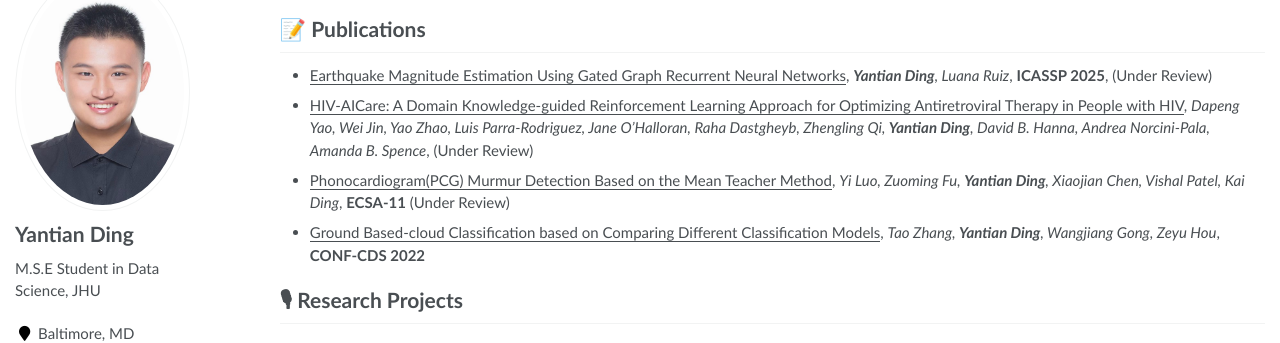
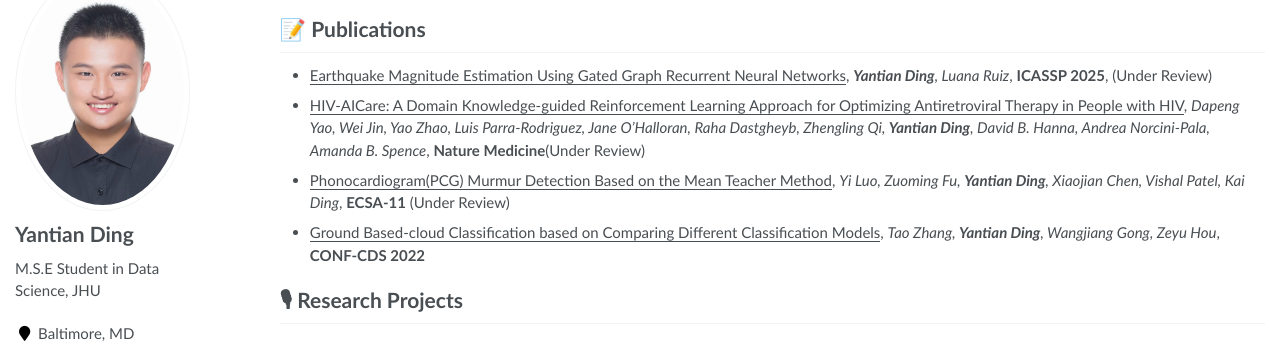
Before and after one commit to yding72/yding72.github.io, a Jekyll site: the page built from _pages/about.md, in a window 1280 px wide and 900 px high, scrolled down 1044 px. Shown: the part 119-462 px from the top of the window. Built offline with Jekyll 4.4.1, drawn with Linux system fonts in a browser that asks for light colours.

Commit message:
Update about.md

```diff
--- a/_pages/about.md
+++ b/_pages/about.md
@@ -71,7 +71,7 @@ Currently, I am actively seeking full-time opportunities in the fields of **Time
 -->
 <!--- [Lorem ipsum dolor sit amet, consectetur adipiscing elit. Vivamus ornare aliquet ipsum, ac tempus justo dapibus sit amet](https://github.com), A, B, C, **CVPR 2020**-->
 - <u>Earthquake Magnitude Estimation Using Gated Graph Recurrent Neural Networks</u>, <em><strong>Yantian Ding</strong>, Luana Ruiz</em>, **ICASSP 2025**, (Under Review)
-- <u>HIV-AICare: A Domain Knowledge-guided Reinforcement Learning Approach for Optimizing Antiretroviral Therapy in People with HIV</u>, *Dapeng Yao, Wei Jin, Yao Zhao, Luis Parra-Rodriguez, Jane O'Halloran, Raha Dastgheyb, Zhengling Qi, <strong><em>Yantian Ding</em></strong>, David B. Hanna, Andrea Norcini-Pala, Amanda B. Spence*, (Under Review)
+- <u>HIV-AICare: A Domain Knowledge-guided Reinforcement Learning Approach for Optimizing Antiretroviral Therapy in People with HIV</u>, *Dapeng Yao, Wei Jin, Yao Zhao, Luis Parra-Rodriguez, Jane O'Halloran, Raha Dastgheyb, Zhengling Qi, <strong><em>Yantian Ding</em></strong>, David B. Hanna, Andrea Norcini-Pala, Amanda B. Spence*, **Nature Medicine**(Under Review)
 - <u>Phonocardiogram(PCG) Murmur Detection Based on the Mean Teacher Method</u>, *Yi Luo, Zuoming Fu, <strong><em>Yantian Ding</em></strong>, Xiaojian Chen, Vishal Patel, Kai Ding*, **ECSA-11** (Under Review)
 - <u>Ground Based-cloud Classification based on Comparing Different Classification Models</u>, *Tao Zhang, <strong><em>Yantian Ding</em></strong>, Wangjiang Gong, Zeyu Hou*, **CONF-CDS 2022**
 
```
